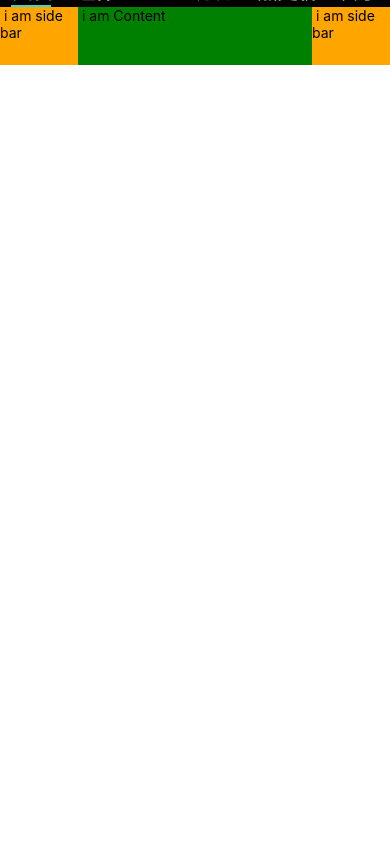
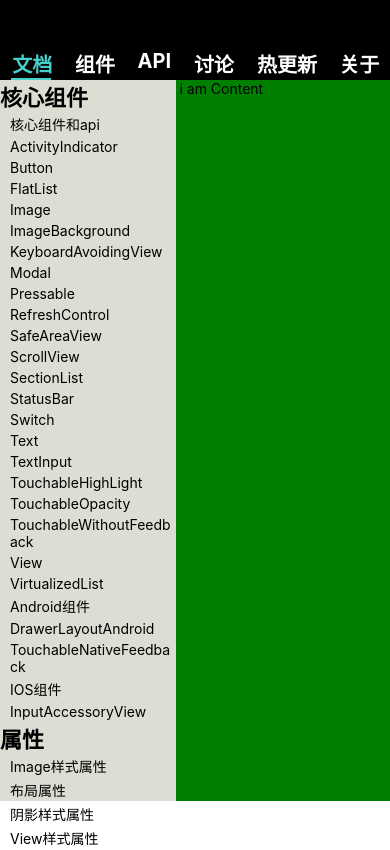
Before and after one commit to xujianhuaap/lesson_react_native, a React Native app: screen / in a window 390 px wide. Built offline with nearby package versions, Linux system fonts and the light colour scheme.

Commit message:
feature[RightBar.js] add SectionList

```diff
--- a/App.js
+++ b/App.js
@@ -29,7 +29,6 @@ function App() {
       <View style={styles.contentContainer}>
         <SideBar />
         <ContentView />
-        <SideBar />
       </View>
     </View>
   );
--- a/src/main/Main.js
+++ b/src/main/Main.js
@@ -1,6 +1,7 @@
 import React, {Component} from 'react';
 import {Text, View, StyleSheet, FlatList, Button} from 'react-native';
 import TopNavigationBar from './TopBar';
+import RightBar from './RightBar';
 
 class TitleView extends Component {
   render() {
@@ -16,7 +17,7 @@ class SideBar extends Component {
   render() {
     return (
       <View style={styles.sideBarContainer}>
-        <Text> i am side bar</Text>
+        <RightBar></RightBar>
       </View>
     );
   }
@@ -41,12 +42,11 @@ const styles = StyleSheet.create({
     fontWeight: 'bold',
   },
   sideBarContainer: {
-    width: '20%',
+    width: '45%',
     height: '100%',
-    backgroundColor: 'orange',
+    backgroundColor: '#ddddd3',
   },
   contentView: {
-    width: '20%',
     height: '100%',
     backgroundColor: 'green',
     flexGrow: 1,
--- /dev/null
+++ b/src/main/RightBar.js
@@ -0,0 +1,90 @@
+import React, {Component} from 'react';
+import {SectionList, Text, View, StyleSheet} from 'react-native';
+
+const ItemView = ({title}) => {
+  return (
+    <View style={styles.sectionItem}>
+      <Text style={styles.sectionItemText}>{title}</Text>
+    </View>
+  );
+};
+
+class RightBar extends Component {
+  DATA = [
+    {
+      title: '核心组件',
+      data: [
+        {title: '核心组件和api'},
+        {title: 'ActivityIndicator'},
+        {title: 'Button'},
+        {title: 'FlatList'},
+        {title: 'Image'},
+        {title: 'ImageBackground'},
+        {title: 'KeyboardAvoidingView'},
+        {title: 'Modal'},
+        {title: 'Pressable'},
+        {title: 'RefreshControl'},
+        {title: 'SafeAreaView'},
+        {title: 'ScrollView'},
+        {title: 'SectionList'},
+        {title: 'StatusBar'},
+        {title: 'Switch'},
+        {title: 'Text'},
+        {title: 'TextInput'},
+        {title: 'TouchableHighLight'},
+        {title: 'TouchableOpacity'},
+        {title: 'TouchableWithoutFeedback'},
+        {title: 'View'},
+        {title: 'VirtualizedList'},
+        {title: 'Android组件'},
+        {title: 'DrawerLayoutAndroid'},
+        {title: 'TouchableNativeFeedback'},
+        {title: 'IOS组件'},
+        {title: 'InputAccessoryView'},
+      ],
+    },
+    {
+      title: '属性',
+      data: [
+        {title: 'Image样式属性'},
+        {title: '布局属性'},
+        {title: '阴影样式属性'},
+        {title: 'View样式属性'},
+      ],
+    },
+  ];
+
+  render() {
+    return (
+      <View>
+        <SectionList
+          sections={this.DATA}
+          keyExtractor={(item, index) => item + index}
+          renderItem={({item}) => <ItemView title={item.title} />}
+          renderSectionHeader={({section: {title}}) => (
+            <Text style={styles.sectionHeader}>{title}</Text>
+          )}
+        />
+      </View>
+    );
+  }
+}
+
+const styles = StyleSheet.create({
+  sectionHeader: {
+    fontSize: 22,
+    fontWeight: 'bold',
+  },
+  sectionItem: {
+    paddingLeft: 10,
+    paddingBottom: 2,
+    paddingTop: 2,
+    fontSize: 21,
+  },
+  sectionItemText: {
+    width: '100%',
+    ellipsizeMode: 'middle',
+    numberOfLines: 1,
+  },
+});
+export default RightBar;
```
